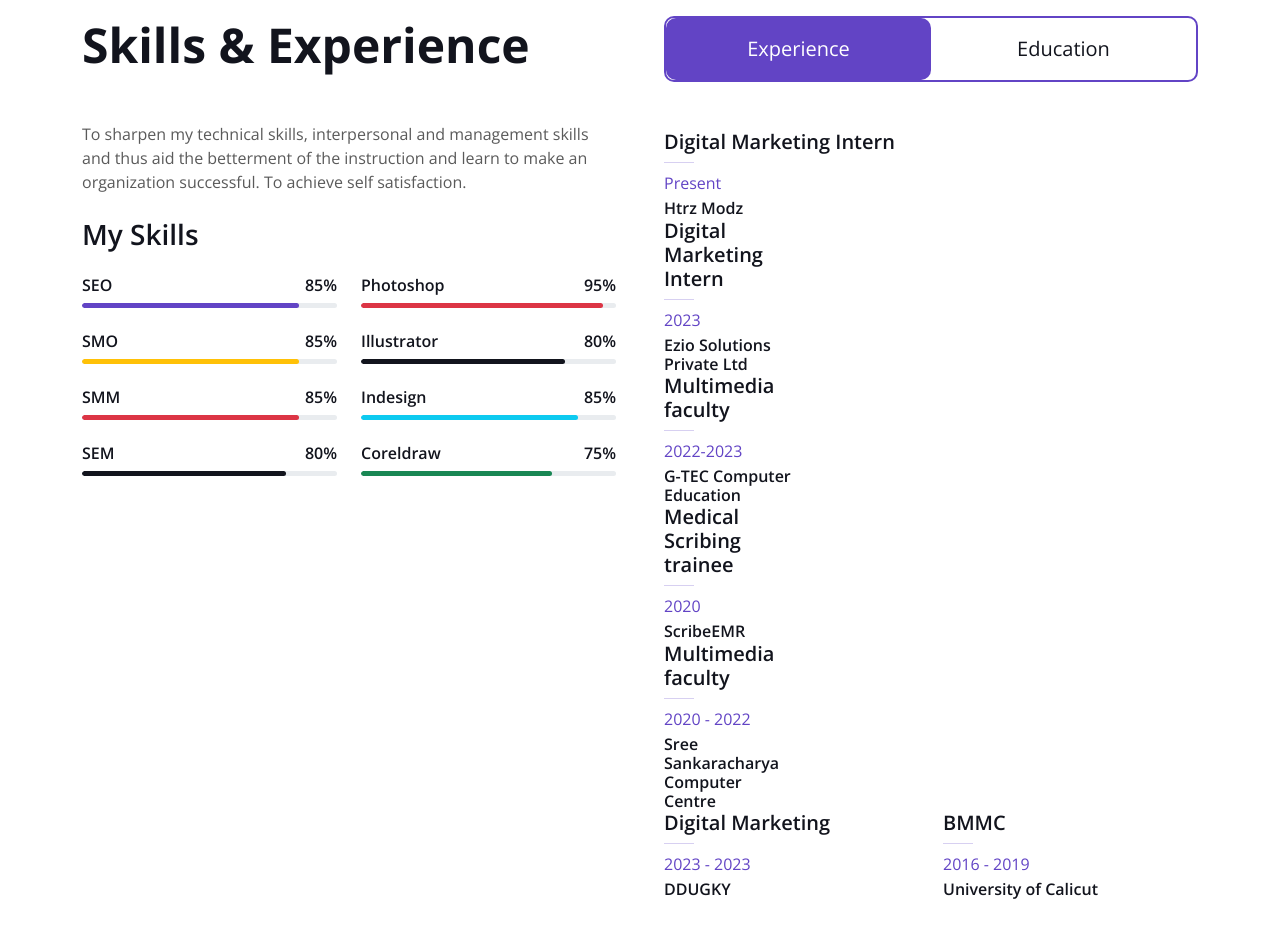
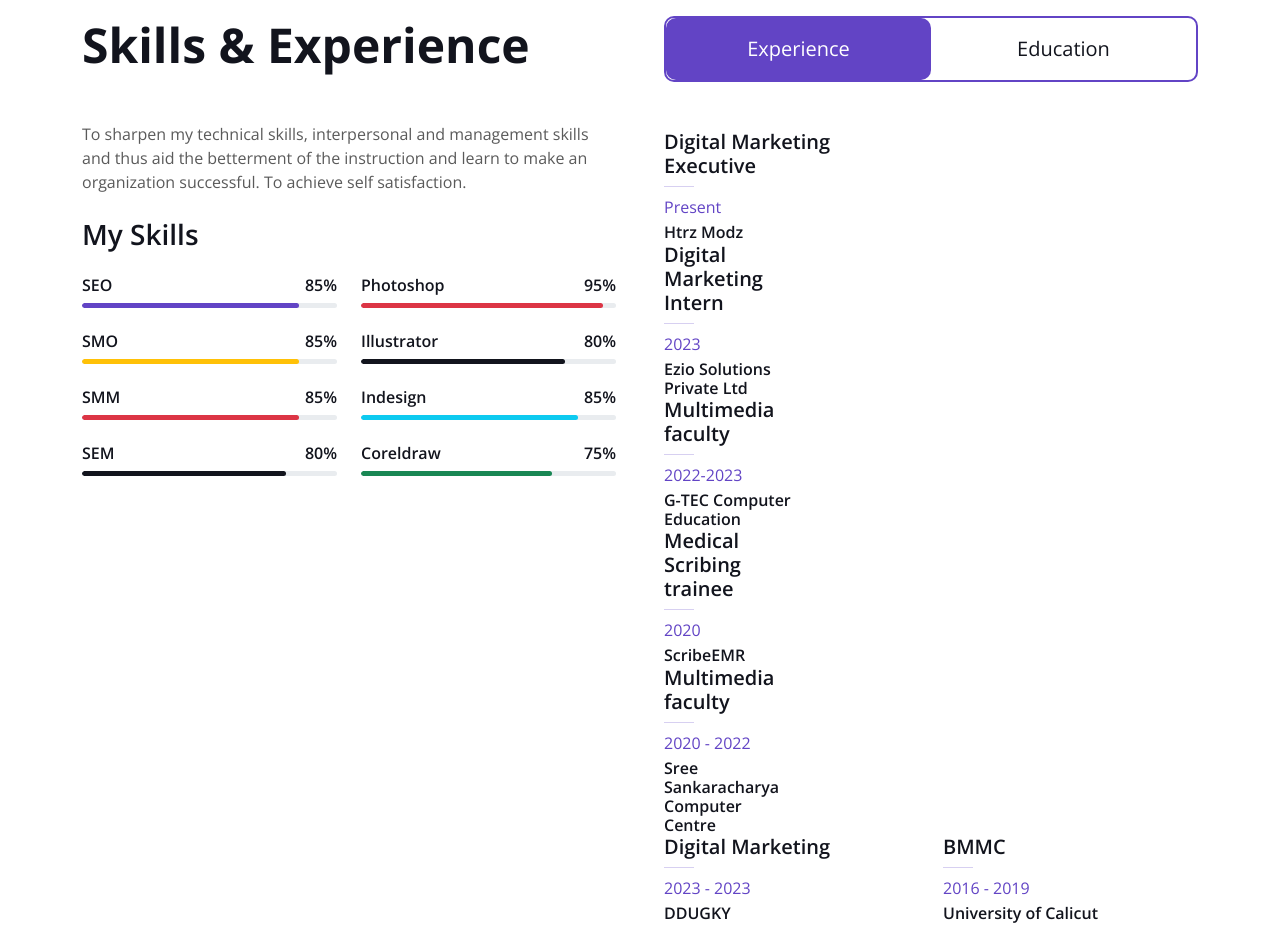
Before and after one commit to ameenshabeer/ameenshabeer.github.io, a plain HTML site: page index.html in a window 1280 px wide. Shown: the part 1060-1990 px from the top of the page. Drawn offline with nearby package versions, Linux system fonts and the light colour scheme.

Commit message:
Update index.html

```diff
--- a/index.html
+++ b/index.html
@@ -324,7 +324,7 @@
                         <div id="tab-1" class="tab-pane fade show p-0 active">
                             <div class="row gy-5 gx-4">
                                <div class="col-sm-6">
-                                    <h5>Digital Marketing Intern</h5>
+                                    <h5>Digital Marketing Executive</h5>
                                     <hr class="text-primary my-2">
                                     <p class="text-primary mb-1">Present</p>
                                     <a href="https://htrzmodz.com/"><h6 class="mb-0">Htrz Modz</h6></a>
```
